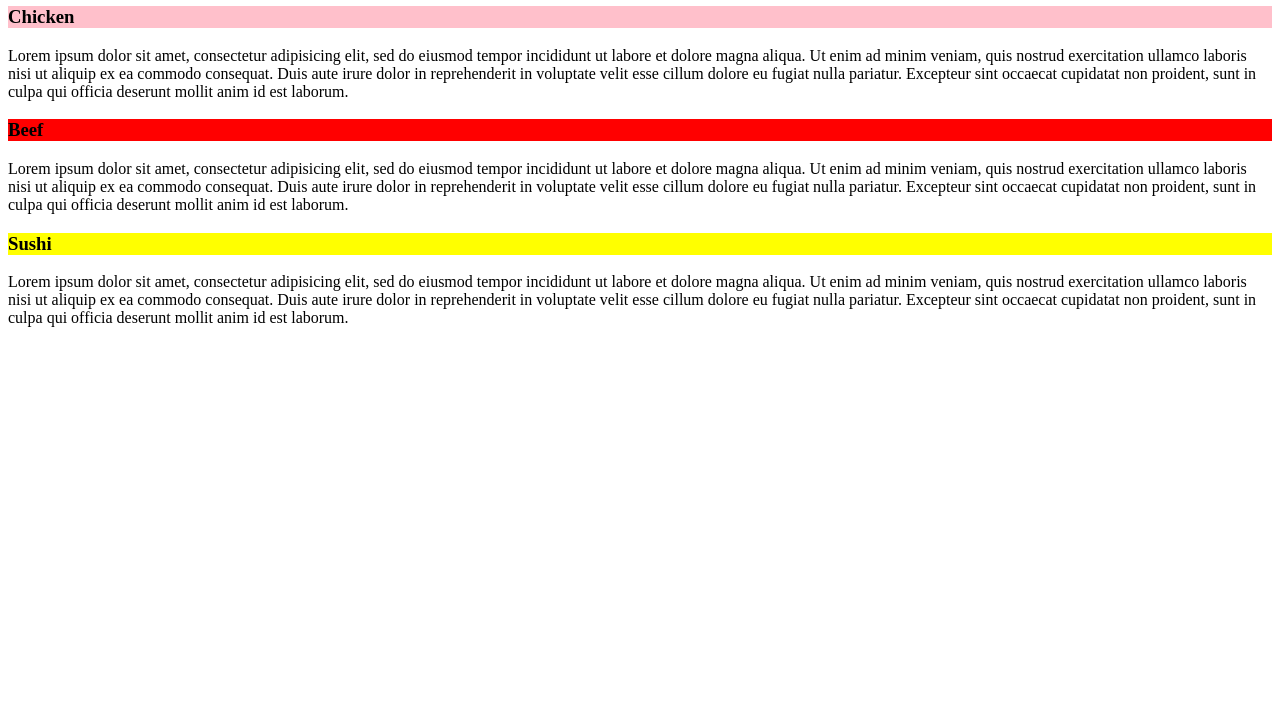
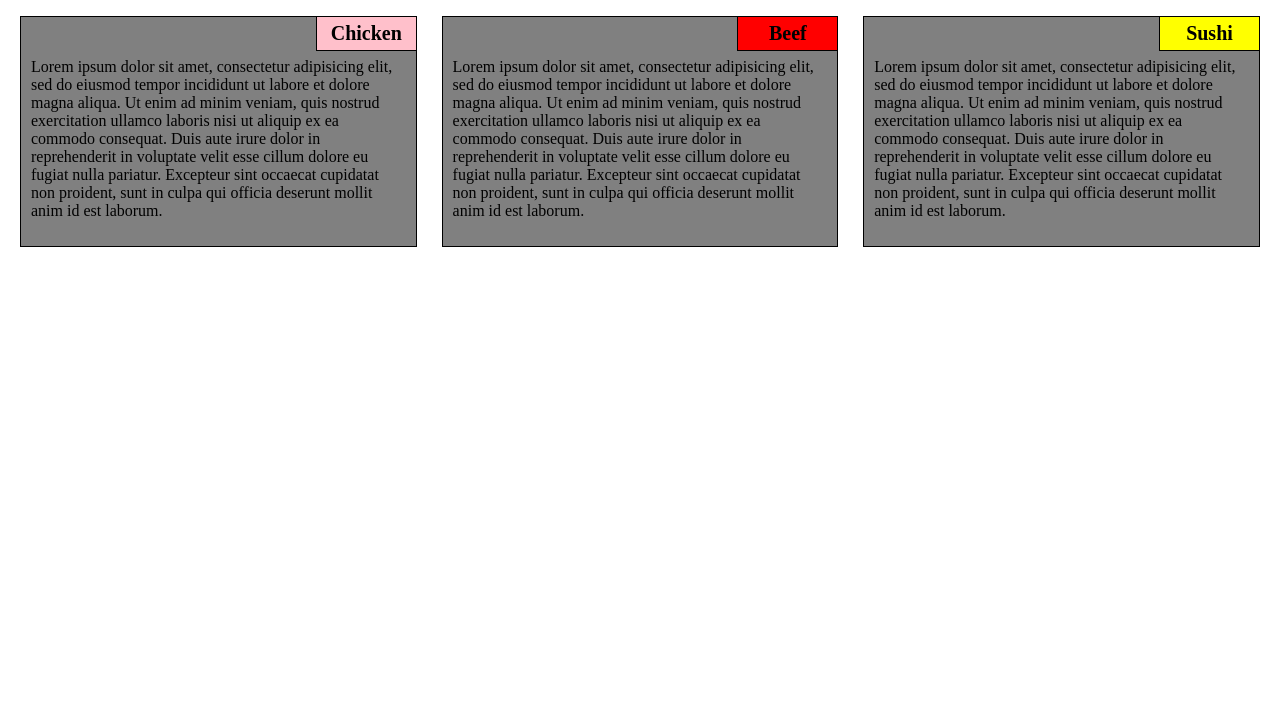
Before and after one commit to Ria700/UseForClass, a plain HTML site: page mod2_Solution/index.html in a window 1280 px wide. Shown: the part 74-800 px from the top of the page. Drawn offline with Linux system fonts and the light colour scheme; files that its build step writes are made by us from their sources; the site is published under a folder, as on GitHub Pages, so addresses that start at the root find nothing.

Commit message:
Update index.html

```diff
--- a/mod2_Solution/index.html
+++ b/mod2_Solution/index.html
@@ -2,7 +2,7 @@
 <html>
 <head>
 	<title>Mod2_Solution</title>
-	<link rel="stylesheet" type="text/css" href="/mod2_Solution/css/mod2_stylesheet.css">
+	<link rel="stylesheet" type="text/css" href="mod2_Solution/css/mod2_stylesheet.css">
 	<meta charset="utf-8">
 	<meta name="viewport" content="width=device-width, initial-scale=1">
 </head>
```
